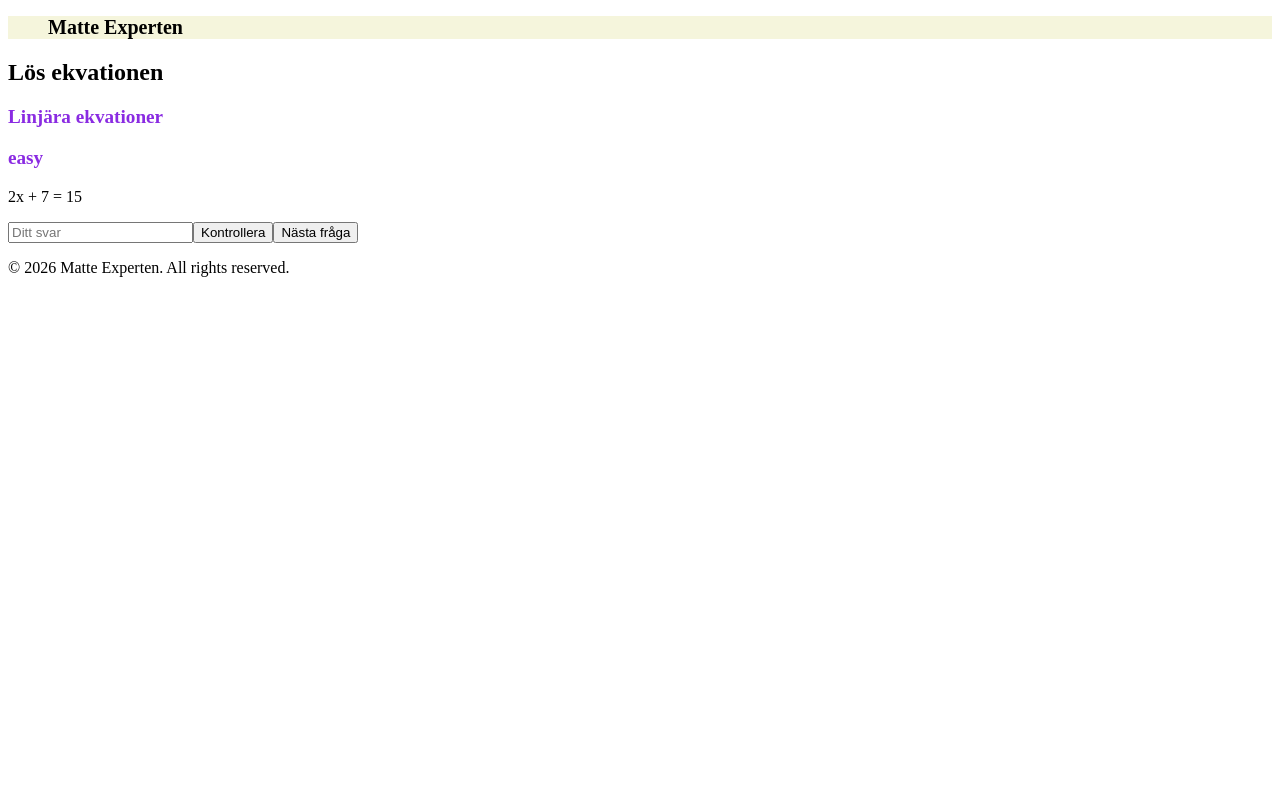
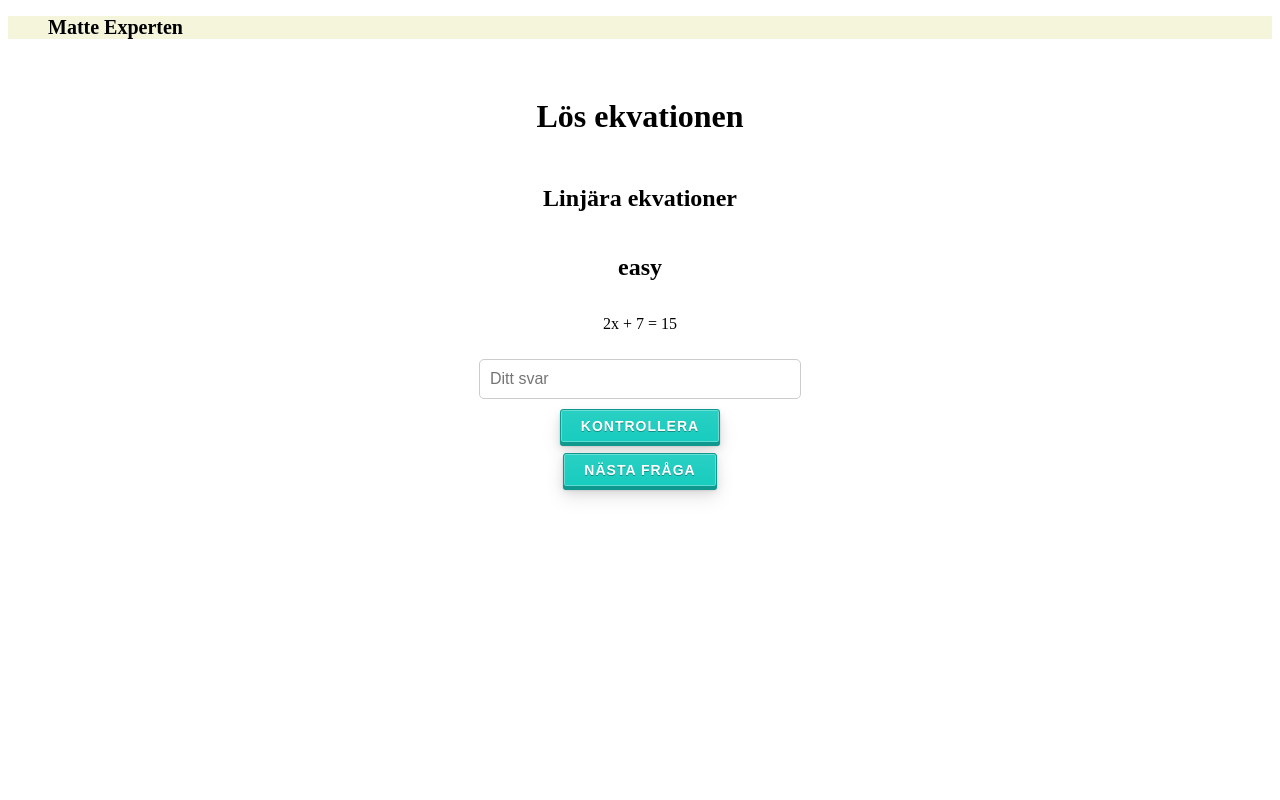
Before and after one commit to MattiasWaern/MatteSida, a React (Vite) app in the folder frontend/: page / in a window 1280 px wide. Shown: the top 800 px of the page. Built offline with nearby package versions, Linux system fonts and the light colour scheme.

Commit message:
commit
css styling

```diff
--- a/frontend/src/components/math.jsx
+++ b/frontend/src/components/math.jsx
@@ -98,7 +98,7 @@ function checkAnswer() {
       <button onClick={checkAnswer}>Kontrollera</button>
       <button onClick={nextQuestion}>Nästa fråga</button>
 
-      <p>{result}</p>
+      <p id="results">{result}</p>
     </section>
   );
 }
--- a/frontend/src/styles/math.css
+++ b/frontend/src/styles/math.css
@@ -1,4 +1,84 @@
+h2{
+    font-size: 2rem;
+    margin-bottom: 1rem;
+}
+
 h3{
-    color: blueviolet;
-    font-size: 1.2rem;
+    font-size: 1.5rem;
+    margin-bottom: 0.5rem;
 }
+
+#results{
+    font-size: 200px;
+}
+
+section{
+    display: flex;
+    flex-direction: column;
+    justify-content: center;
+    align-items: center;
+    padding: 1rem;
+    gap: 10px;
+
+}
+
+input{
+    padding: 10px;
+    border-radius: 5px;
+    border: 1px solid #ccc;
+    font-size: 1rem;
+    width: 100%;
+    max-width: 300px;
+}
+
+button {
+    border: 1px solid #0f988e;
+    letter-spacing: 1px;
+    padding: 8px 20px;
+    font-size: 14px;
+    text-transform: uppercase;
+    border-radius: 3px;
+    outline: none;
+    transform: translateY(0px);
+    position: relative;
+    box-shadow: inset 0 30px 30px -15px rgba(255, 255, 255, .1),
+        inset 0 0 0 1px rgba(255, 255, 255, .3),
+        inset 0 1px 20px rgba(0, 0, 0, 0),
+        0 3px 0 #0f988e, 0 3px 2px rgba(0, 0, 0, .2),
+        0 5px 10px rgba(0, 0, 0, .1),
+        0 10px 20px rgba(0, 0, 0, .1);
+    background: #15ccbe;
+    color: white;
+    text-shadow: 0 1px 0 rgba(0, 0, 0, .3);
+    transition: 150ms all;
+    font-family: Arial, Helvetica, sans-serif;
+    cursor: pointer;
+    text-decoration: none;
+    user-select: none;
+    display: inline-flex;
+    justify-content: center;
+    align-items: center;
+    font-weight: 700;
+    /*** full width block ***/
+    /* width: 100%; */
+}
+
+button:active {
+    transform: translateY(3px);
+    box-shadow: inset 0 16px 2px -15px rgba(0, 0, 0, 0),
+        inset 0 0 0 1px rgba(255, 255, 255, .15),
+        inset 0 1px 20px rgba(0, 0, 0, .1),
+        0 0 0 #0f988e, 0 0 0 2px rgba(255, 255, 255, .5),
+        0 0 0 rgba(0, 0, 0, 0), 0 0 0 rgba(0, 0, 0, 0);
+}
+
+/*** disabled style ***/
+button:disabled {
+    pointer-events: none;
+    opacity: .65;
+    color: #7e7e7e;
+    background: #dcdcdc;
+    box-shadow: none;
+    text-shadow: none;
+    border: none;
+}
```
